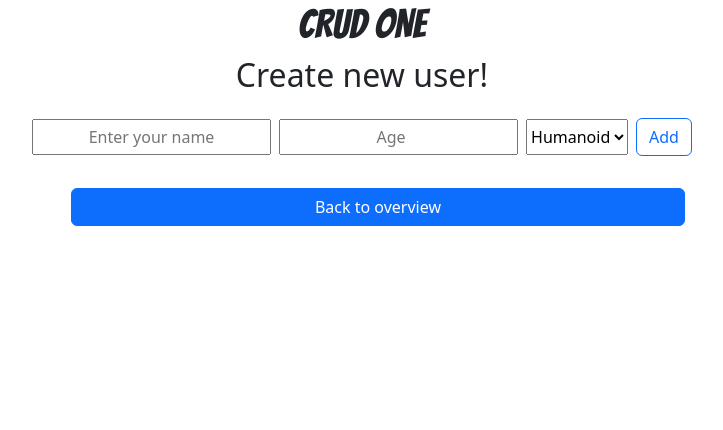
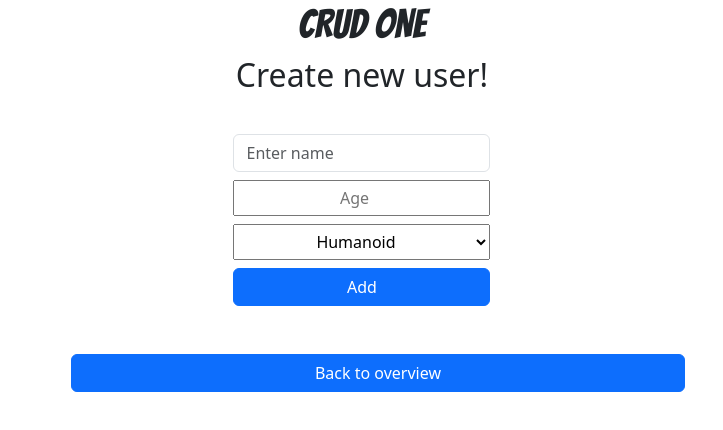
Before and after one commit to swhipz/butikk, a React (Create React App) app in the folder crud_one/crud_one/: page /create in a window 1280 px wide. Shown: the top 430 px of the page, without its empty margins (278-1001 px from the left). Built offline with nearby package versions, Linux system fonts and the light colour scheme.

Commit message:
something aint right

```diff
--- a/crud_one/crud_one/src/components/Create.js
+++ b/crud_one/crud_one/src/components/Create.js
@@ -1,6 +1,6 @@
 import React, {useState} from "react";
 import {Link, useNavigate} from "react-router-dom";
-import {Form, Button} from "react-bootstrap";
+import {Form, Button, FormControl} from "react-bootstrap";
 import array from "./array";
 import {v4 as uuid} from "uuid";
 
@@ -8,19 +8,41 @@ import {v4 as uuid} from "uuid";
 
 const Create = () => {
 
+
+  const addButton = document.querySelector("#add-Button");
+
   const [name, setName] = useState("");
   const [age, setAge] = useState("");
 
   const history = useNavigate();
 
   const handleClickSubmitEvent = (e) => { //e stands for event, which we will call in the onClick
+    console.log('add click detected')
+
 
     e.preventDefault(); //prevents reloading as a default
 
-    const ids = uuid(); //idk what this does
 
 
+    const ids = uuid(); //idk what this does, tutorial says it makes a unique id
+    let uni = ids.slice(0,8); //slices (copies) the indexed numbers
 
+    // now we need to get the value that is inside usestate and push that to the JS object
+
+    let a = name,
+        b = age;
+
+    //make sure /check if usestate is empty
+
+    if (name === "" || age === ""){
+      return ("Invalid input, or empty");
+    }
+    //this pushes the new shit to the array
+    array.push({ id: uni, Name: a, Age: b});
+    console.log("push complete");
+
+    //return back to homepage after successful push
+    history("/..");
   }
 
 
@@ -30,19 +52,29 @@ const Create = () => {
         <div className="crud-wrapper" style={{display: "flex", flexDirection:"column"}}>
             <h2>Create new user!</h2>
         <div className="crud-input-wrapper" style={{width:"100%", height:"100%", padding:"1rem", display:"flex", gap:".5rem", alignItems:"center", justifyContent:"center"}}>
-        <input type="text" name="nameInput" id="nameInput" placeholder='Enter your name' style={{textAlign:"center", margin:"0", height: "2.25rem"}}/>
-
+        <Form className="d-grid gap-2" style={{width:"100%", height:"100%", padding:"1rem", display:"flex", gap:".5rem", alignItems:"center", justifyContent:"center"}}>
+          <Form.Group>
+            <FormControl onChange={(e)=> {
+              setName(e.target.value)
+            }}
+            type="text"
+            placeholder="Enter name"
+            required
+            />
+          </Form.Group>
         <input type="number" name="ageInput" id="ageInput" placeholder='Age' style={{textAlign:"center",  height: "2.25rem"}} />
-        <select name="typeInput" id="typeInput" placeholder="Type" style={{ height: "2.25rem"}}>
+        <select name="typeInput" id="typeInput" placeholder="Type" style={{ height: "2.25rem", textAlign:"center"}}>
           <option value="Humanoid">Humanoid</option>
           <option value="Kanine">Kanine</option>
           <option value="other">Other</option>
         </select>
-
-        <Button onClick={()=>{console.log('balls')}} variant="outline-primary" style={{position:"relative"}}>Add</Button>
+        <Button id="add-Button" onClick={(e)=>{handleClickSubmitEvent(e)}} variant="primary" style={{position:"relative"}}>Add</Button>
+       </Form>
         </div>
       </div>
         <Link to="/.."><Button style={{margin: "1rem", width:"100%"}}>Back to overview</Button></Link>
+
+
 </>
     )
 
```
